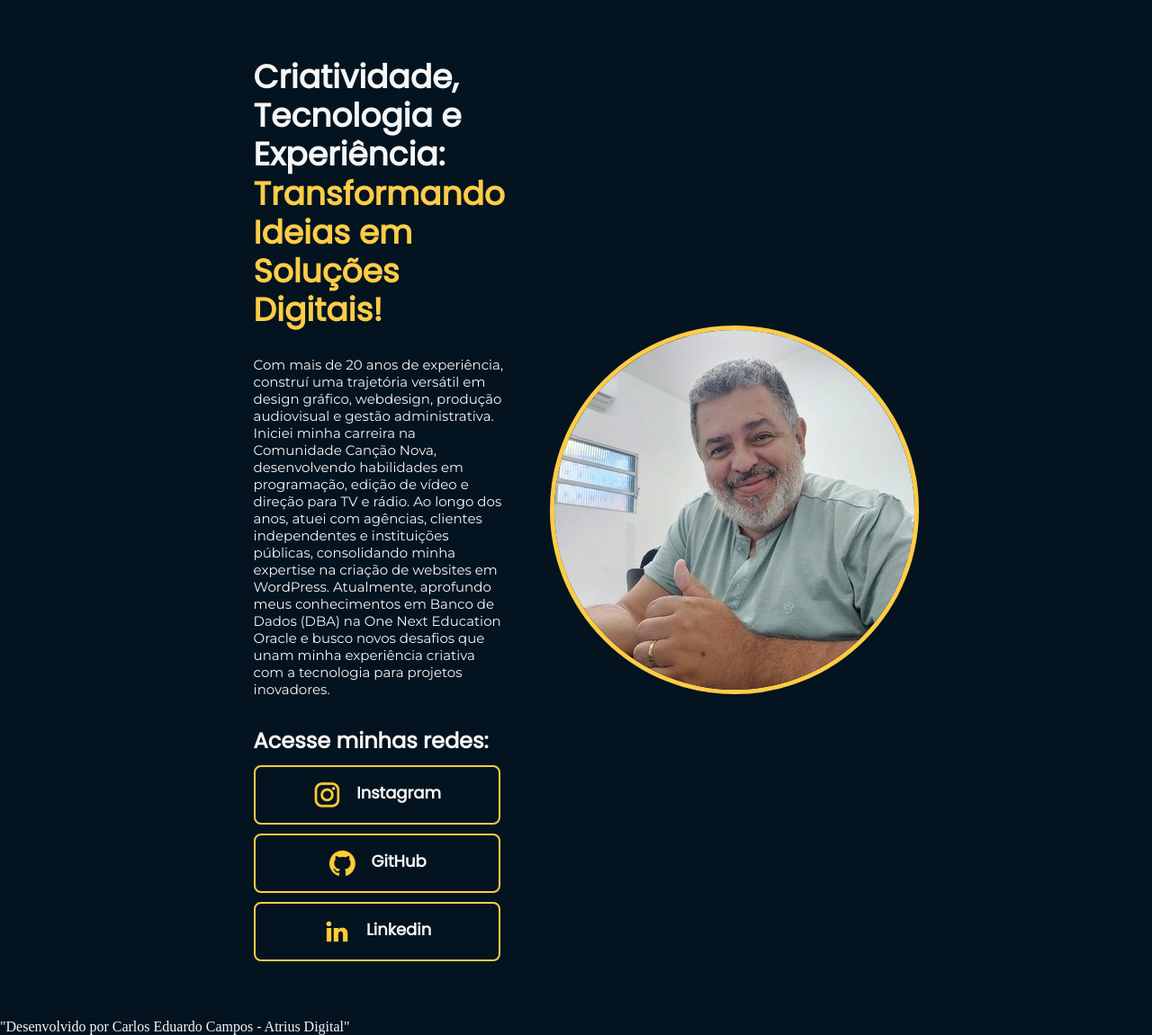
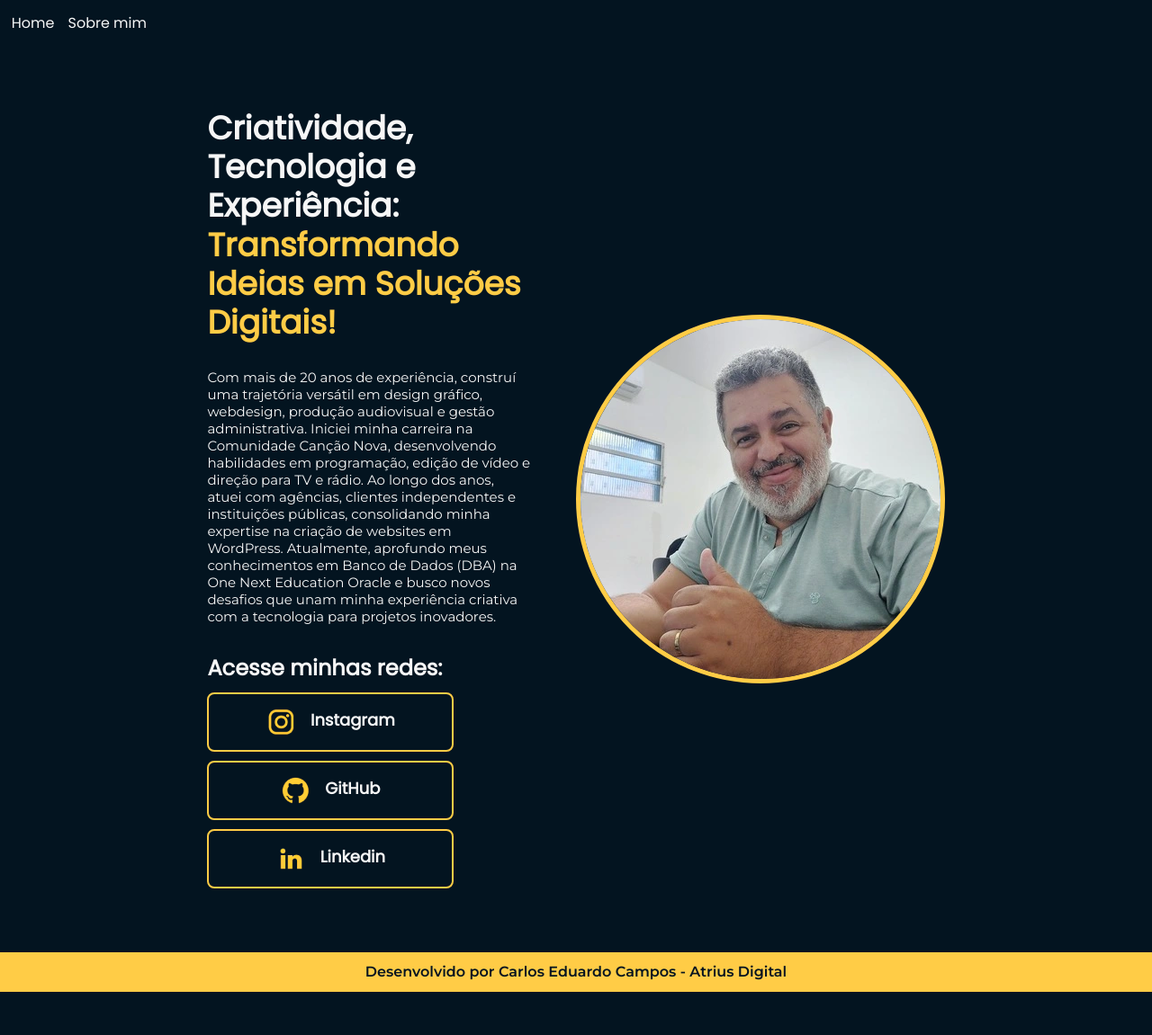
Before and after one commit to CaduCampos1975/portfolio, a plain HTML site: page index.html in a window 1280 px wide. Shown: the whole page at 90% size. After the commit the page ends 1103 px from the top, so only its background shows below. Drawn offline with Linux system fonts and the light colour scheme.

Commit message:
estilizando cabecalho

```diff
--- a/index.html
+++ b/index.html
@@ -8,7 +8,12 @@
     <link rel="stylesheet" href="style.css">
 </head>
 <body>
-    <header></header>
+    <header class="cabecalho">
+        <nav class="cabecalho__menu">
+            <a class="cabecalho__menu__links">Home</a>
+            <a class="cabecalho__menu__links">Sobre mim</a>
+        </nav>
+    </header>
     <main class="apresentacao">
         <section class="apresentacao__conteudo">
             <h1 class="apresentacao__conteudo__titulo">Criatividade, Tecnologia e Experiência: <strong class="destaqueTitulo"> Transformando Ideias em Soluções Digitais!</strong></h1>
@@ -33,8 +38,8 @@
 
         <img class="apresentacao__imagem" src="/im/CarlosEduardo.webp" alt="Olá eu sou o Carlos Eduardo">
     </main>
-    <footer>
-        <p>"Desenvolvido por Carlos Eduardo Campos - Atrius Digital"</p>
+    <footer class="rodape">
+        <p>Desenvolvido por Carlos Eduardo Campos - Atrius Digital</p>
     </footer>
 </body>
 </html>
--- a/style.css
+++ b/style.css
@@ -6,7 +6,7 @@
 }
 
 body{
-    height:50vh;
+    /* height:50vh; */
     box-sizing: border-box;
     background-color: #031420;
     color:#F6F6F6;
@@ -21,7 +21,7 @@ body{
 }
 
 .apresentacao {
-    margin: 5% 22%;
+    padding: 5.5% 18%;
     display:flex;
     align-items: center;
     justify-content: space-between;
@@ -90,3 +90,36 @@ body{
     font-weight: 600;
     font-size: 16;
 }
+
+.rodape{
+    color: #031420;
+    background-color:#ffcc46;
+    padding: 1%;
+    text-align: center;
+    font-family: "Montserrat", "Sans-Serif";
+    font-size: 16px;
+    font-weight: 600;
+}
+
+.cabecalho{
+    padding: 1%;
+}
+
+.cabecalho__menu {
+display:flex;
+justify-content: left;
+align-items: left;
+gap:15px;
+}
+
+.cabecalho__menu__links{
+    font-family: "poppins", "sans-serif";
+    font-size: 16px;
+    font-weight: 400px;
+    color:#F6F6F6;
+}
+
+.cabecalho__menu__links:hover{
+    color: #ffcc46;
+    cursor: pointer;
+}
```
